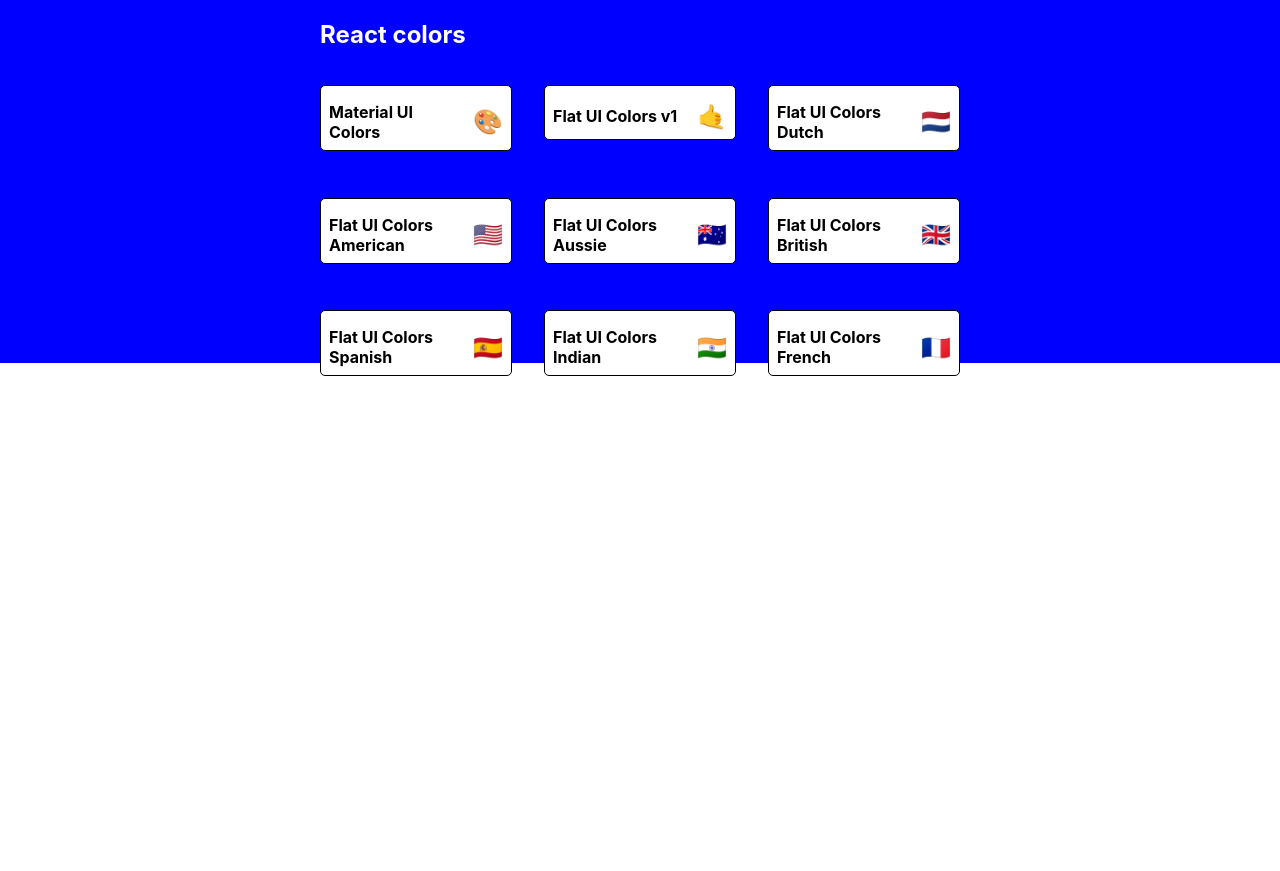
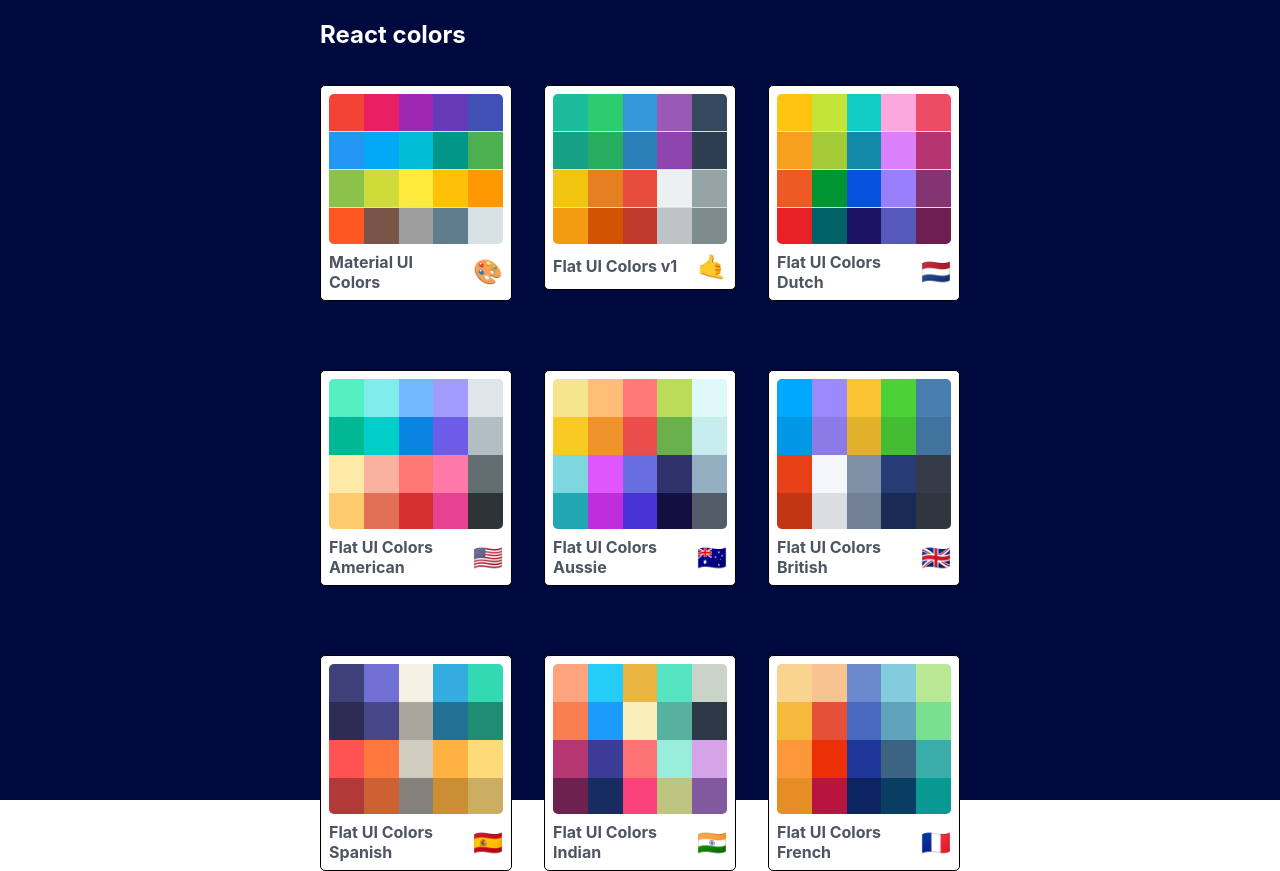
Before and after one commit to aumi364/ColorPicker, a React (Create React App) app: page / in a window 1280 px wide. Before the commit the page ends 800 px from the top, so only its background shows below. Built offline with nearby package versions, Linux system fonts and the light colour scheme.

Commit message:
finished styling minipalette

```diff
--- a/src/MiniPalette.js
+++ b/src/MiniPalette.js
@@ -13,7 +13,11 @@
               }
        },
        colors: {
-              backgroundColor: "grey",
+              backgroundColor: "#dae1e4",
+              height: "150px",
+              width: "100%",
+              borderRadius: "5px",
+              overflow: "hidden"
        },
        title: {
               display: 'flex',
@@ -27,15 +31,30 @@
        emoji: {
               marginLeft: "0.5rem",
               fontSize: "1.5rem"
+       }, miniColor: {
+              height: "25%",
+              width: "20%",
+              display: "inline-block",
+              margin: "0 auto",
+              posituin: "relative",
+              marginBottom: "-3.5px"
+
        }
 }
 function MiniPalette(props) {
-       const { classes, paletteName, emoji } = props;
-       console.log(classes)
+       const { classes, paletteName, emoji, colors } = props;
+
+       const miniColorBoxes = colors.map(color => (
+              <div
+                     className={classes.miniColor}
+                     style={{ backgroundColor: color.color }}
+                     key={color.name}
+              />
+       ))
        return (
               <div className={classes.root}>
                      <div className={classes.colors}>
-
+                            {miniColorBoxes}
                      </div>
                      <h5 className={classes.title}>{paletteName}<span className={classes.emoji}>{emoji}</span></h5>
               </div>
--- a/src/PaletteList.js
+++ b/src/PaletteList.js
@@ -5,8 +5,8 @@
 
 const styles = {
        root: {
-              backgroundColor: "blue",
-              height: "100%",
+              backgroundColor: "#00093d",
+              height: "100vh",
               display: 'flex',
               alignItems: "flex-start",
               justifyContent: "center"
@@ -34,6 +34,13 @@
               gridTemplateColumns: "repeat(3,30%)",
               gridGap: "5%"
 
+       }, link: {
+              textDecoration: "none",
+              color: "#4c5561",
+              "&:hover": {
+                     cursor: "pointer",
+                     color: "#00093d"
+              }
        }
 }
 class PaletteList extends Component {
@@ -48,10 +55,10 @@
                                    <div className={classes.palettes}>
                                           {palettes.map(palette => (
                                                  <p>
-                                                        {/* <Link to={`/palette/${palette.id}`}>
-                                          {palette.paletteName}
-                                                  </Link> */}
-                                                        <MiniPalette {...palette} />
+                                                        {<Link className={classes.link} to={`/palette/${palette.id}`}>
+                                                               <MiniPalette {...palette} />
+                                                        </Link>}
+
                                                  </p>
 
                                           ))}
```
